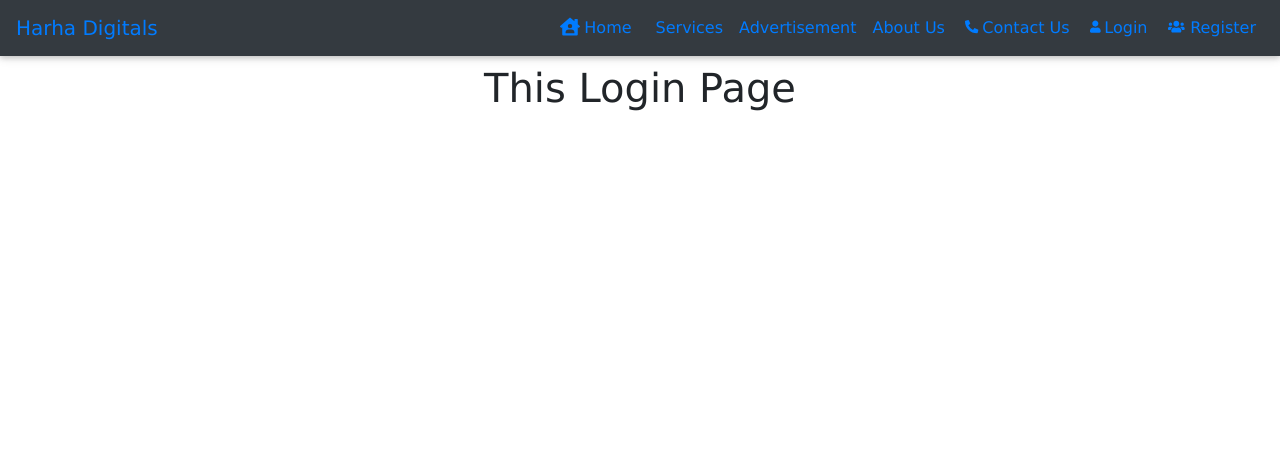
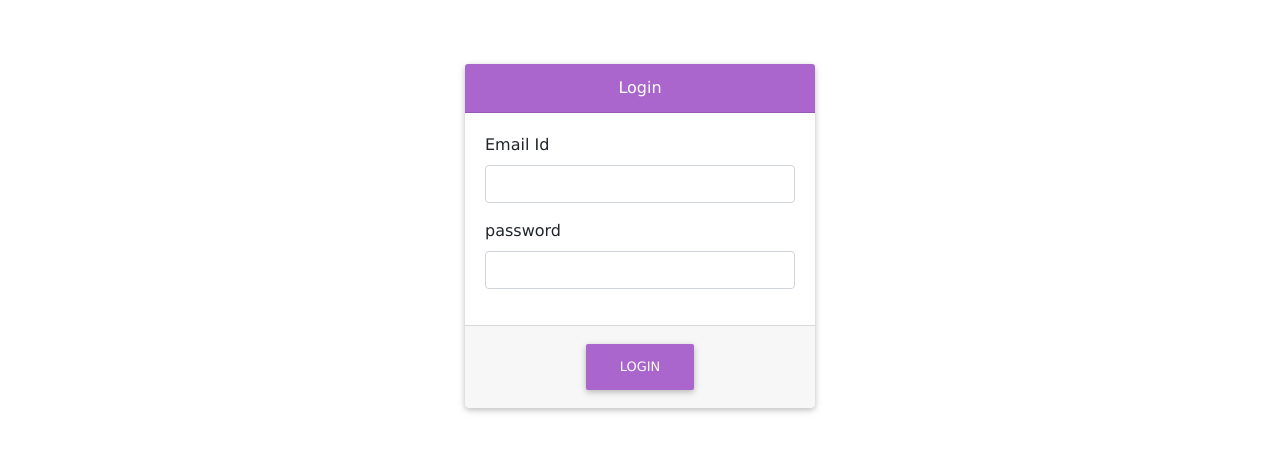
Before and after one commit to harshadshaik8860/myproject, a React (Create React App) app: page /#/login in a window 1280 px wide. Shown: the top 452 px of the page. Built offline with nearby package versions, Linux system fonts and the light colour scheme.

Commit message:
login code added

```diff
--- a/src/App.js
+++ b/src/App.js
@@ -16,6 +16,12 @@ import PageNumber from './signup';
 
 
 function App() {
+  if(localStorage.getItem("userid")==null){
+    return(
+      <Login />
+    )
+  }else{
+
   return (
     <HashRouter>
 
@@ -32,5 +38,6 @@ function App() {
 
   );
 }
+}
 library.add(fab, faCheckSquare, faCoffee, faHouseUser, faUsers, faUser, faPhoneAlt, faExclamationCircle)
 export default App;
--- a/src/header.js
+++ b/src/header.js
@@ -30,18 +30,22 @@ const Header = () =>{
         <Link to="/contactus" className="nav-link"><FontAwesomeIcon icon="phone-alt" size="lg" className="p-1"/>Contact Us</Link>
       </li>
       <li>
-        <Link to="/login" className="nav-link"><FontAwesomeIcon icon="user" size="lg" className="p-1"/>Login</Link>
-      </li>
-      <li>
         <Link to="/6/signup" className="nav-link"><FontAwesomeIcon icon="users" size="lg"className="p-1"/>Register</Link>
       </li>
 
+      <li>
+        <Link to="/" className="nav-link" onClick={Logout}><i className="fa fa-power-off" size="lg"> </i>Welcome {localStorage.getItem("name")} - Logout</Link>
+      </li>
     </ul>
+
   </div>
-
 </nav>
 
-            );
+ );
 
 }
+const Logout = () =>{
+  localStorage.clear();
+  window.location.reload();
+}
 export default Header;
--- a/src/home.js
+++ b/src/home.js
@@ -3,7 +3,6 @@ import {Carousel} from 'react-bootstrap';
 
 
 const Home = () => {
-
 
     return (
 <section>
@@ -11,7 +10,7 @@ const Home = () => {
         <Carousel.Item>
           <img
             className="d-block w-100"
-            src="C:\Users\pandu\Desktop\webdesining\ReactJs\my-app\src\1.jpg"
+            src="C:\Users\pandu\Desktop\webdesining\ReactJs\myproject\src\1.jpg"
             height="300"
             alt="First slide"
           />
@@ -23,7 +22,7 @@ const Home = () => {
         <Carousel.Item>
           <img
             className="d-block w-100"
-            src="C:\Users\pandu\Desktop\webdesining\ReactJs\my-app\src\2.jpg"
+            src="C:\Users\pandu\Desktop\webdesining\ReactJs\myproject\src\2.jpg"
             height="300"
             alt="Second slide"
           />
@@ -36,7 +35,7 @@ const Home = () => {
         <Carousel.Item>
           <img
             className="d-block w-100"
-            src="C:\Users\pandu\Desktop\webdesining\ReactJs\my-app\src\3.jpg"
+            src="C:\Users\pandu\Desktop\webdesining\ReactJs\myproject\src\3.jpg"
             height="300"
             alt="Third slide"
           />
--- a/src/index.js
+++ b/src/index.js
@@ -1,7 +1,9 @@
 import React from 'react';
 import ReactDOM from 'react-dom';
+import '@fortawesome/fontawesome-free/css/all.min.css';
+import 'bootstrap-css-only/css/bootstrap.min.css';
 import 'mdbreact/dist/css/mdb.css';
-import 'bootstrap/dist/css/bootstrap.css';
+//import 'bootstrap/dist/css/bootstrap.css';
 import './index.css';
 import App from './App';
 import reportWebVitals from './reportWebVitals';
--- a/src/login.js
+++ b/src/login.js
@@ -1,8 +1,73 @@
-import React from 'react';
+import React, { Component } from 'react';
 
-const Login = () =>{
-    return(
-        <h1 align="center">This Login Page</h1>
-    )
+class Login extends Component {
+
+    constructor() {
+        super();
+        this.state = {
+            email: '',
+            password: '',
+            message1: '',
+            message2: ''
+        }
+    }
+
+    processEmail = (obj) =>{
+            this.setState({
+                email : obj.target.value
+            });
+    }
+    processPassword = (obj) =>{
+        this.setState({
+            password : obj.target.value
+        });
+}
+
+goLogin = () =>{
+    if((this.state.email==="harshadshaik@gmail.com") && (this.state.password==="123")){
+        this.setState({
+            message1 : "Login successfully ..."
+        })
+        localStorage.setItem("name" , "Harshad");
+        localStorage.setItem("userid", "7306462898");
+        window.location.reload();
+    }else{
+        this.setState({
+            message2: "Invalid Email or password"
+        })
+    }
+}
+    render() {
+        return (
+            <div className="container">
+                <div className="row mt-5">
+                    <div className="col-md-4"></div>
+                    <div className="col-md-4">
+                        <p className="text-center text-success">{this.state.message1}</p>
+                        <p className="text-center text-danger">{this.state.message2}</p>
+                        <div className="card">
+                            <div className="card-header text-center bg-secondary text-white">Login</div>
+                            <div className="card-body">
+                                <div className="form-group">
+                                    <label>Email Id</label>
+                                    <input type="text" className="form-control"
+                                    onChange={this.processEmail} />
+                                </div>
+                                <div className="form-group">
+                                    <label>password</label>
+                                    <input type="password" className="form-control"
+                                    onChange={this.processPassword}/>
+                                </div>
+                            </div>
+                            <div className="card-footer text-center">
+                                <button className="btn btn-secondary" onClick={this.goLogin}>Login</button>
+                            </div>
+                        </div>
+                    </div>
+                    <div className="col-md-4"></div>
+                </div>
+            </div>
+        );
+    }
 }
 export default Login;
```
